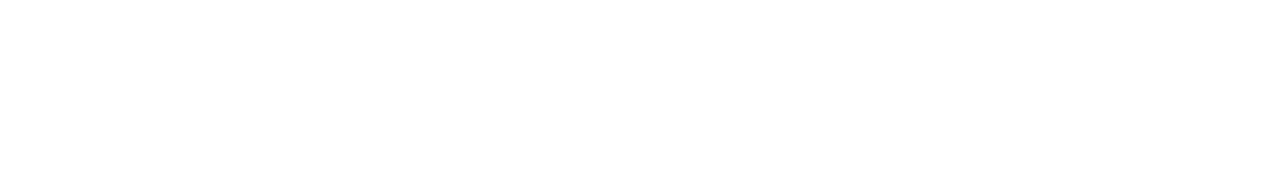
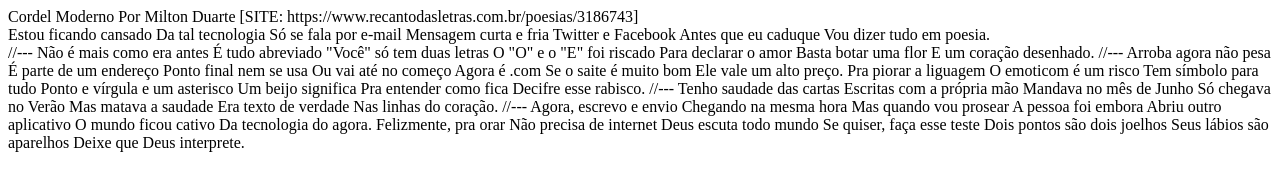
Before and after one commit to GabrielLara33/html-css, a plain HTML site: page projeto.html in a window 1280 px wide. Drawn offline with Linux system fonts and the light colour scheme.

Commit message:
add texto

```diff
--- a/projeto.html
+++ b/projeto.html
@@ -3,9 +3,78 @@
 <head>
     <meta charset="UTF-8">
     <meta name="viewport" content="width=device-width, initial-scale=1.0">
-    <title>Document</title>
+    <title>Desafio Cordel</title>
 </head>
 <body>
+    Cordel Moderno
+Por Milton Duarte
+[SITE: https://www.recantodasletras.com.br/poesias/3186743]
+
+<section>
+    Estou ficando cansado
+    Da tal tecnologia
+    Só se fala por e-mail
+    Mensagem curta e fria
+    Twitter e Facebook
+    Antes que eu caduque
+    Vou dizer tudo em poesia.
+</section>
+
+//---
+
+Não é mais como era antes
+É tudo abreviado
+"Você" só tem duas letras
+O "O" e o "E" foi riscado
+Para declarar o amor
+Basta botar uma flor
+E um coração desenhado.
+
+//---
+
+Arroba agora não pesa
+É parte de um endereço
+Ponto final nem se usa
+Ou vai até no começo
+Agora é .com
+Se o saite é muito bom
+Ele vale um alto preço.
+
+Pra piorar a liguagem
+O emoticom é um risco
+Tem símbolo para tudo
+Ponto e vírgula e um asterisco
+Um beijo significa
+Pra entender como fica
+Decifre esse rabisco.
+
+//---
+
+Tenho saudade das cartas
+Escritas com a própria mão
+Mandava no mês de Junho
+Só chegava no Verão
+Mas matava a saudade
+Era texto de verdade
+Nas linhas do coração.
+
+//---
+
+Agora, escrevo e envio
+Chegando na mesma hora
+Mas quando vou prosear
+A pessoa foi embora
+Abriu outro aplicativo
+O mundo ficou cativo
+Da tecnologia do agora.
+
+Felizmente, pra orar
+Não precisa de internet
+Deus escuta todo mundo
+Se quiser, faça esse teste
+Dois pontos são dois joelhos
+Seus lábios são aparelhos
+Deixe que Deus interprete.
 
 </body>
 </html>
```
